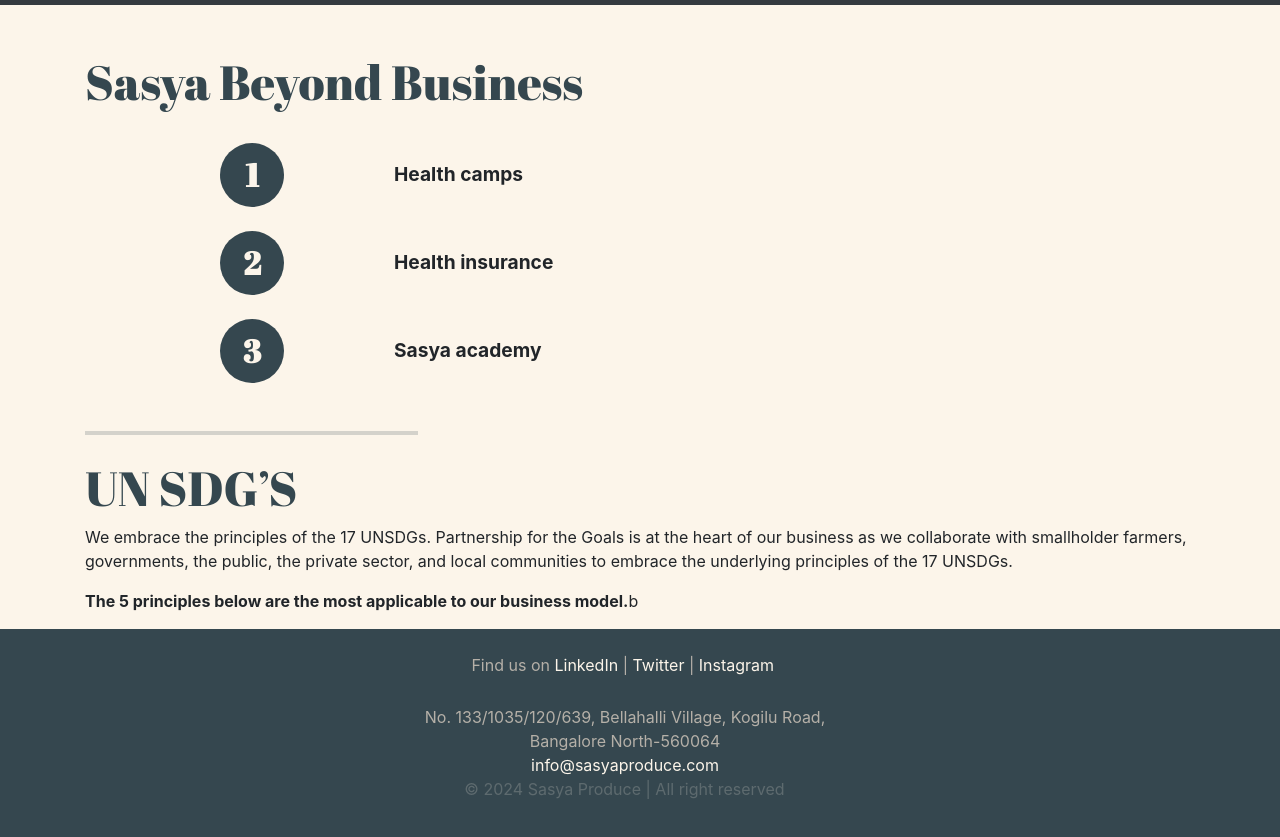
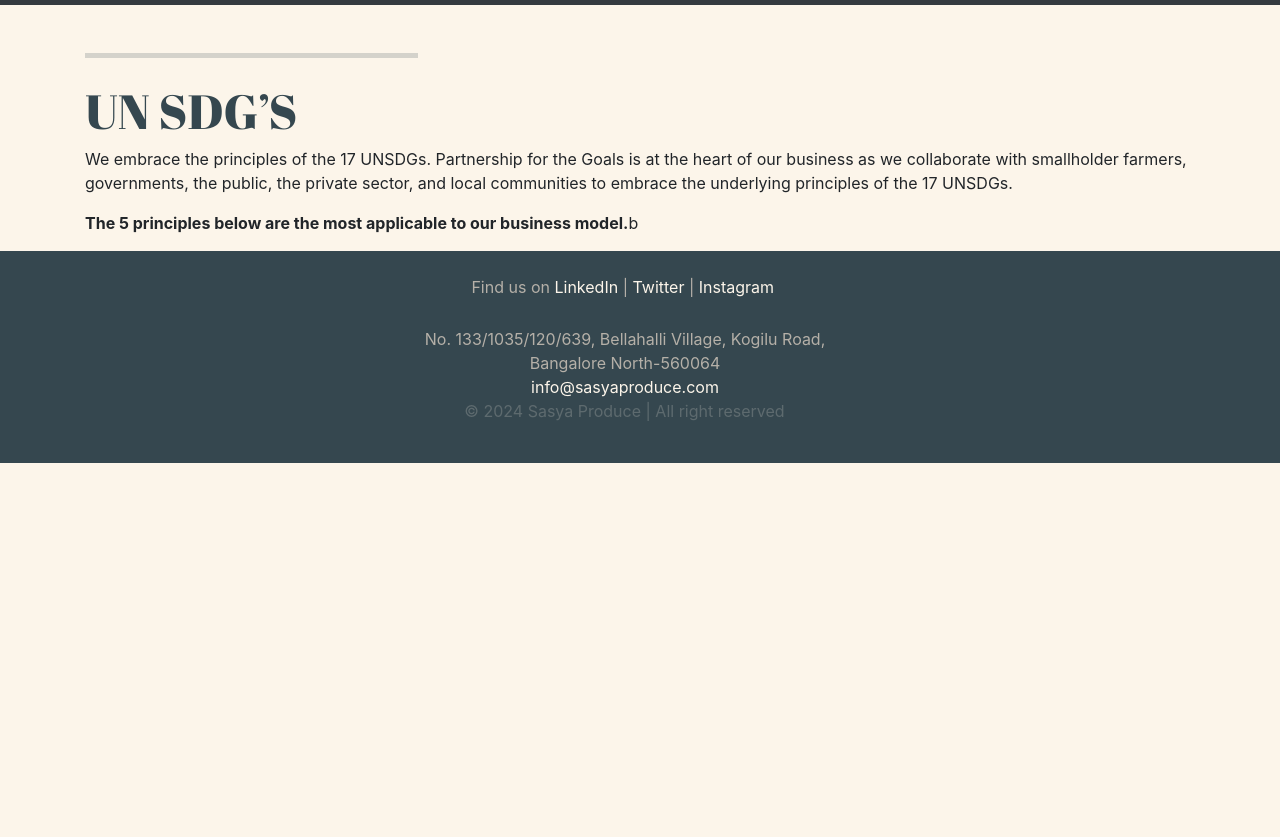
Before and after one commit to sasyaproduce/sasyaproduce.github.io, a plain HTML site: page sustainable-goals.html in a window 1280 px wide. Shown: the part 75-912 px from the top of the page. After the commit the page ends 800 px from the top, so only its background shows below. Drawn offline with nearby package versions, Linux system fonts and the light colour scheme.

Commit message:
Update sustainable-goals.html

```diff
--- a/sustainable-goals.html
+++ b/sustainable-goals.html
@@ -134,61 +134,18 @@
         <img src="images/produce.jpg" alt="Produce on a table" class="img-fluid w-100">
     </div>-->
 
-    <div class="container mt-5">
-        <h2>Sasya Beyond Business</h2>
-        <div class="row px-lg-5 px-3 align-items-center pt-4">
-            <div class="col-1 d-none d-sm-block"></div>
-            <div class="col-4 col-sm-2 text-center align-items-center">
-                <div class="circle">
-                    <p class="list-number">1</p>
-                </div>
-            </div>
-            <div class="col-12 col-sm-8 align-items-center">
-                <p class="mt-3 ps-text"><strong>Health camps</strong></p>
-            </div>
-        </div>
-
-        <div class="row px-lg-5 px-3 align-items-center pt-4">
-            <div class="col-1 d-none d-sm-block"></div>
-            <div class="col-4 col-sm-2 text-center align-items-center">
-                <div class="circle">
-                    <p class="list-number">2</p>
-                </div>
-            </div>
-            <div class="col-12 col-sm-8 align-items-center">
-                <p class="mt-3 ps-text"><strong>Health insurance</strong></p>
-            </div>
-        </div>
-
-        <div class="row px-lg-5 px-3 align-items-center pt-4">
-            <div class="col-1 d-none d-sm-block"></div>
-            <div class="col-4 col-sm-2 text-center align-items-center">
-                <div class="circle">
-                    <p class="list-number">3</p>
-                </div>
-            </div>
-            <div class="col-12 col-sm-8 align-items-center">
-                <p class="mt-3 ps-text"><strong>Sasya academy</strong></p>
-            </div>
-        </div>
-    </div>
-
 
     <div class="container mt-5">
         <div class="rect"></div>
         <div class="row mt-4">
             <div class="col-12">
+		<h2>UN SDG’S</h2>
 
+		<p>We embrace the principles of the 17 UNSDGs. Partnership for the Goals is at the heart of our business as we collaborate with
+		smallholder farmers, governments, the public, the private sector, and local communities to embrace the underlying principles
+		of the 17 UNSDGs.</p>
 
-
-
-<h2>UN SDG’S</h2>
-
-<p>We embrace the principles of the 17 UNSDGs. Partnership for the Goals is at the heart of our business as we collaborate with
-smallholder farmers, governments, the public, the private sector, and local communities to embrace the underlying principles
-of the 17 UNSDGs.</p>
-
-<p><b>The 5 principles below are the most applicable to our business model.</b>b</p>
+		<p><b>The 5 principles below are the most applicable to our business model.</b>b</p>
 
                 <!--<div
                     class="row no-gutters border rounded overflow-hidden d-flex flex-row-reverse mb-4 mx-3 mx-sm-0 shadow-sm position-relative">
```
